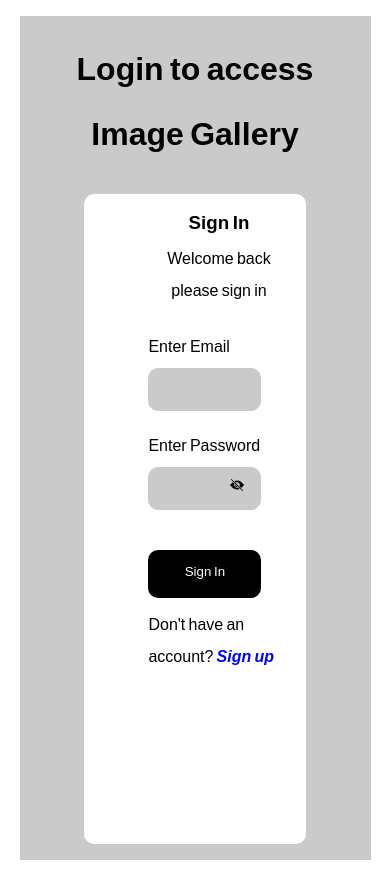
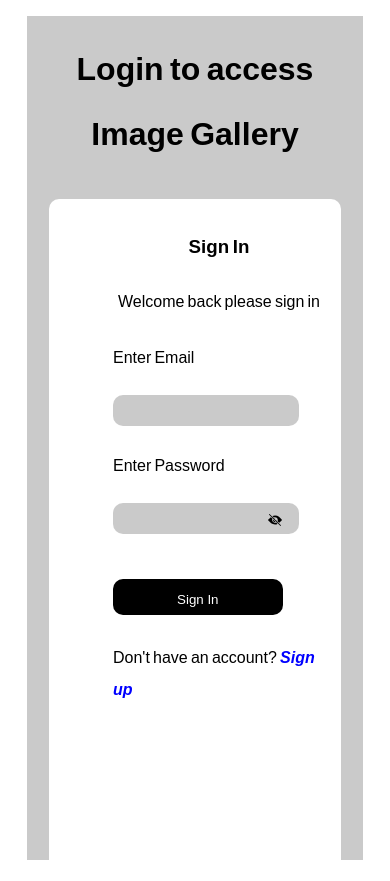
Before and after one commit to jahseed89/image-gallery, a React (Create React App) app: page / in a window 390 px wide. Built offline with nearby package versions, Linux system fonts and the light colour scheme.

Commit message:
app js modified

```diff
--- a/public/index.html
+++ b/public/index.html
@@ -10,6 +10,7 @@
       content="Web site created using create-react-app"
     />
     <link rel="apple-touch-icon" href="%PUBLIC_URL%/logo192.png" />
+    <link href="https://fonts.googleapis.com/css2?family=EB+Garamond&family=Inter:wght@200&family=Noto+Sans+Siddham&family=Open+Sans:wght@300&display=swap" rel="stylesheet">
     <!--
       manifest.json provides metadata used when your web app is installed on a
       user's mobile device or desktop. See https://developers.google.com/web/fundamentals/web-app-manifest/
--- a/src/App.css
+++ /dev/null
@@ -1,13 +0,0 @@
-@import url('https://fonts.googleapis.com/css2?family=EB+Garamond&family=Inter:wght@200&family=Noto+Sans+Siddham&family=Open+Sans:wght@300&display=swap');
-*, ::before, ::after {
-    margin: 0;
-    padding: 0;
-    box-sizing: border-box;
-    font-family: 'Noto Sans Siddham', sans-serif;
-}
-body {
-
-    @media (max-width: 900px) {
-        overflow-x: hidden;
-    }
-}
--- a/src/App.js
+++ b/src/App.js
@@ -1,11 +1,20 @@
 import React from 'react';
 import Home from './home-page/Home';
-import { ThemeProvider } from 'react-jss';
-import './app.css'
+import { ThemeProvider, createUseStyles } from 'react-jss';
 import { Route, Routes } from 'react-router-dom';
 import Login from './auth/Login';
 
+const useStyles = createUseStyles(() => ({
+  app: {
+    margin: 0,
+    padding: 0,
+    boxSizing: 'border-box',
+    fontFamily: "'Noto Sans Siddham', sans-serif",
+  },
+}))
+
 function App() {
+  const classes = useStyles()
   const theme = {
     color: {
       grey: "red",
@@ -22,7 +31,7 @@
     }
   }
   return (
-    <div>
+    <div className={classes.app}>
       <ThemeProvider theme={theme}>
        <Routes>
         <Route path='/' element={<Login/>} />
```
